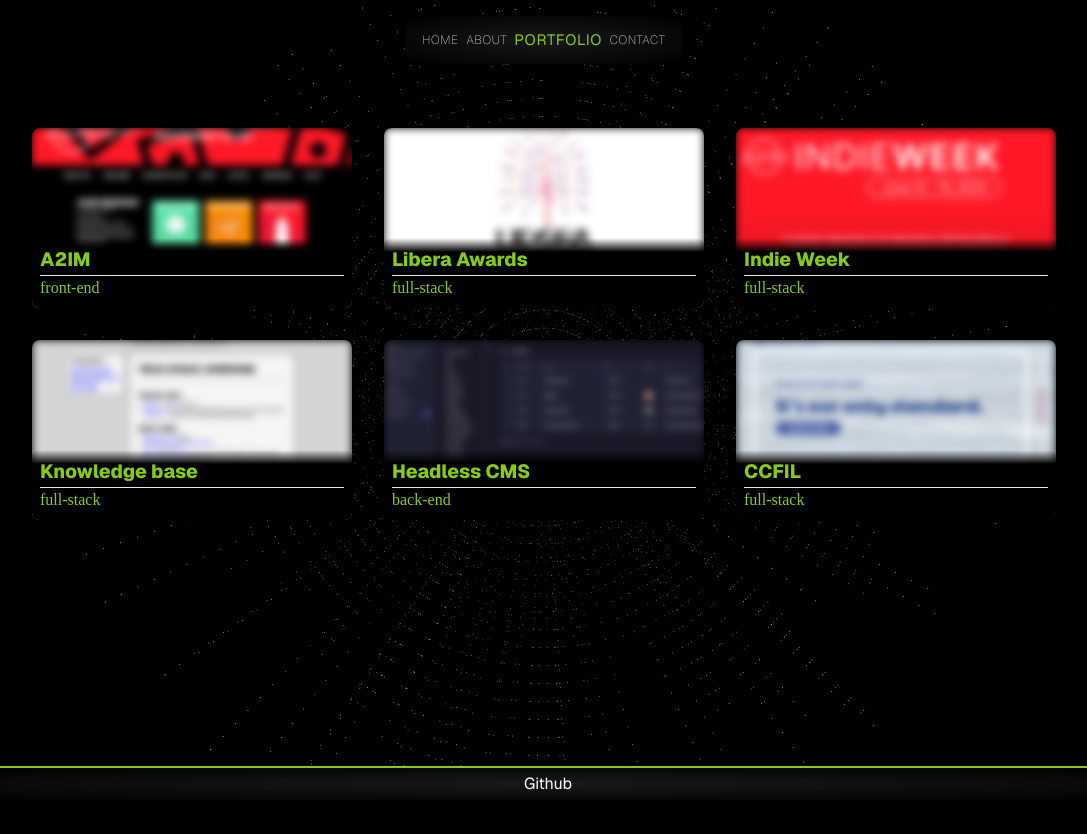
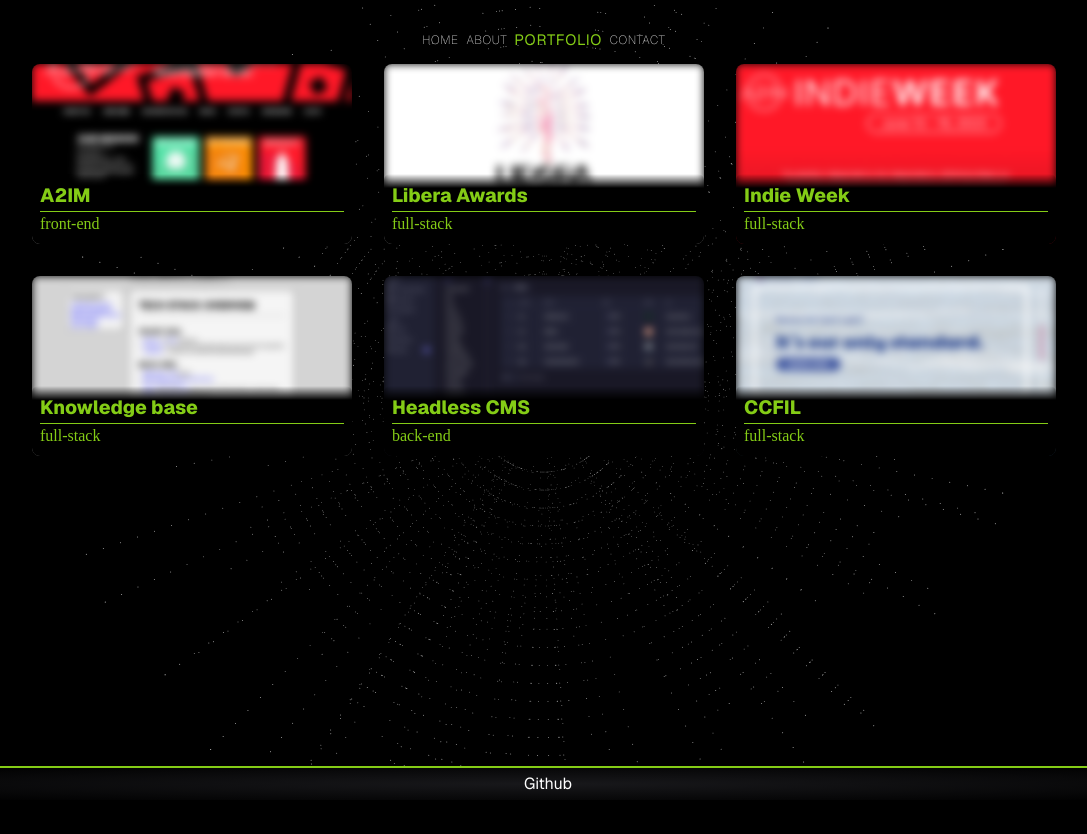
Before and after one commit to wobble-house/raf, a Next.js app: page /portfolio in a window 1280 px wide. Shown: the top 834 px of the page, without its empty margins (96-1183 px from the left). Built offline with nearby package versions, Linux system fonts and the light colour scheme.

Commit message:
more visual updates

```diff
--- a/app/about/page.tsx
+++ b/app/about/page.tsx
@@ -6,7 +6,7 @@
 }
 export default function About() {
   return (
-    <main className="flex min-h-screen flex-col items-center justify-between py-16">
+    <main className="flex min-h-screen flex-col items-center justify-between">
       <DetailsCard details={about.details} link={about.link} list={about.list} listTitle={about.listTitle} title={about.title} image={about.image}/>
     </main>
   )
--- a/app/contact/page.tsx
+++ b/app/contact/page.tsx
@@ -1,12 +1,11 @@
 import { ContactForm } from "@/components/contact-form"
-import Nav from "@/components/nav"
 export const metadata = {
   title: 'Contact',
   description: 'Contact me below',
 }
 export default function Contact() {
   return (
-    <main className="flex min-h-screen flex-col items-center py-14">
+    <main className="flex min-h-screen flex-col items-center">
       <ContactForm/>
     </main>
   )
--- a/app/layout.tsx
+++ b/app/layout.tsx
@@ -4,7 +4,7 @@
 import { GeistMono } from 'geist/font/mono';
 import './globals.css'
 import Footer from '@/components/footer';
-import Header from '@/components/header';
+import Nav from "@/components/nav";
 import {SpaceParticles} from '@/components/particles';
 
 export const metadata = {
@@ -23,7 +23,7 @@
   return (
     <html lang="en" className={`dark`}>
       <body className={`${GeistSans.variable} ${GeistMono.variable}}`}>
-        <Header/>
+        <Nav/>
         <SpaceParticles>
         {children}
         </SpaceParticles>
--- a/app/portfolio/page.tsx
+++ b/app/portfolio/page.tsx
@@ -7,7 +7,7 @@
 }
 export default function Portfolio() {
   return (
-    <main className="flex min-h-screen flex-col items-center justify-between py-16">
+    <main className="flex min-h-screen flex-col items-center justify-between">
       <ProjectList projects={projects}/>
     </main>
   )
--- a/components/contact-form.tsx
+++ b/components/contact-form.tsx
@@ -81,7 +81,7 @@
       console.log(name, email, phone, message);
     };
     return (
-      <section className='relative z-70 w-full md:w-[280px] px-6'>
+      <section className='relative z-70 w-full md:w-[280px] px-6 bg-gradient-radial from-zinc-900 to-background rounded-md'>
               <form
               className="">
 
--- a/components/header.tsx
+++ b/components/header.tsx
@@ -1,8 +1,6 @@
 'use client'
 import Nav from "./nav"
-import { usePathname } from "next/navigation"
 export default function Header(){
-    const pathname = usePathname().slice(1);
     return(
         <header className={`z-10 flex flex-col items-center w-full dark`}>
             <Nav/>
--- a/components/nav.tsx
+++ b/components/nav.tsx
@@ -14,7 +14,7 @@
         setNavbar(false)
     }
     return(
-        <nav className="flex relative z-10 md:justify-center top-0 mt-4 mx-auto rounded-md p-4 bg-gradient-radial from-zinc-900 to-background shadow-xl">
+        <nav className="flex relative md:z-10 md:justify-center top-0 mt-4 mx-auto rounded-md md:p-4">
             <div className="flex flex-col-reverse md:flex-row flex-grow justify-end">
                 <button className="fixed z-90 md:hidden px-2 rounded-lg focus mr-auto mt-4 ml-5 transition ease-in-out" onMouseDown={handleMainNavButton}>
                   {navbar ? (
@@ -27,7 +27,7 @@
                     </svg>
                   )}
                 </button>
-                <div ref={Navref} className={`flex mx-auto md:block  ${navbar ? 'z-80 fixed top-0 flex-col min-h-content items-center w-full h-full scale-100 bg-background opacity-80 text-foreground pt-20 text-center' : 'hidden scale-0 md:scale-100'}`}>
+                <div ref={Navref} className={`flex mx-auto md:block  ${navbar ? 'z-80 fixed top-0 flex-col min-h-content items-center w-full h-full scale-100 bg-gradient-radial from-zinc-900 to-background/75 text-foreground pt-20 text-center' : 'hidden scale-0 md:scale-100'}`}>
                     <ul className="flex flex-col md:flex-row md:items-end gap-2 text-xs">
                         <Link href={'/'} className={`${pathname == '/' ? 'scale-125 px-2 font-normal text-primary hover:text-secondary' : 'scale-100 font-thin hover:text-primary'} transition-all ease-in-out font-sans uppercase tracking-wider`} onClick={handleClose}>
                           Home
--- a/components/projectModal.tsx
+++ b/components/projectModal.tsx
@@ -35,12 +35,12 @@
         </div>
         )
         else return (
-        <div id={id} key={`${id} modal closed`} className={`relative flex flex-col overscroll-none rounded-lg bg-background group aspect-video hover:text-center overflow-hidden hover:scale-125 z-10 group-hover:z-40 transition-all ease-in-out hover:border-secondary w-80 md:w-60 lg:w-80`} onClick={!isModalOpen ? open : close } style={{cursor: "pointer"}}>
+        <div id={id} key={`${id} modal closed`} className={`relative flex flex-col overscroll-none rounded-lg bg-background group aspect-video hover:text-center overflow-hidden hover:scale-110 z-10 group-hover:z-40 transition-all ease-in-out hover:border-secondary w-80 md:w-60 lg:w-80`} onClick={!isModalOpen ? open : close } style={{cursor: "pointer"}}>
                 <Image src={image.src} fill alt={image.alt} style={{objectFit: 'cover'}} sizes={'50vw'} className={`absolute blur-sm group-hover:blur-none group-hover:animate-wiggle transition-all ease-in-out group-hover:scale-150 group-hover:rotate-12 delay-100`}/>
                 <div className={`relative text-left justify-center flex flex-col p-2 drop-shadow-xl w-full rounded-md overflow-none mr-auto group-hover:mx-auto bg-gradient-to-t from-background from-80% to-transparent mt-auto transition ease-in-out overscroll-none`}>
 
                     <h2 className={`flex relative hover:text-secondary text-primary font-extrabold text-[7.2vw] md:text-[1.5vw] drop-shadow-4xl transition-all ease-in-out delay-150 scale-100 group-hover:text-[8vw] group-hover:md:text-[1.6vw] font-sans`}>{title}</h2>
-                    <hr className={`relative w-full group-hover:w-4/5 text-accent justify-self-center transition-all ease-in-out delay-200`}></hr>
+                    <hr className={`relative w-full group-hover:w-4/5 border-primary justify-self-center transition-all ease-in-out delay-200`}></hr>
                     <h3 className={`relative text-primary text-md font-mono text-left transition-all ease-in-out`}>{listTitle}</h3>
 
                 </div>
--- a/components/ross-head.tsx
+++ b/components/ross-head.tsx
@@ -8,7 +8,7 @@
         initial={{ y:0, scale:0}}
         animate={{ scale: 1}}
         transition={{duration: 9, delay: 1}}
-        className="relative h-80 w-52 z-80 drop-shadow-2xl">
+        className="relative h-80 w-52 z-10 drop-shadow-2xl">
         <Link href={'/about'}>
         <ImageHandler src={'/images/ross-head.png'} fill alt="Ross's head" className="scale-100 hover:scale-125 transition-all ease-in-out active:scale-110" />
         </Link>
```
